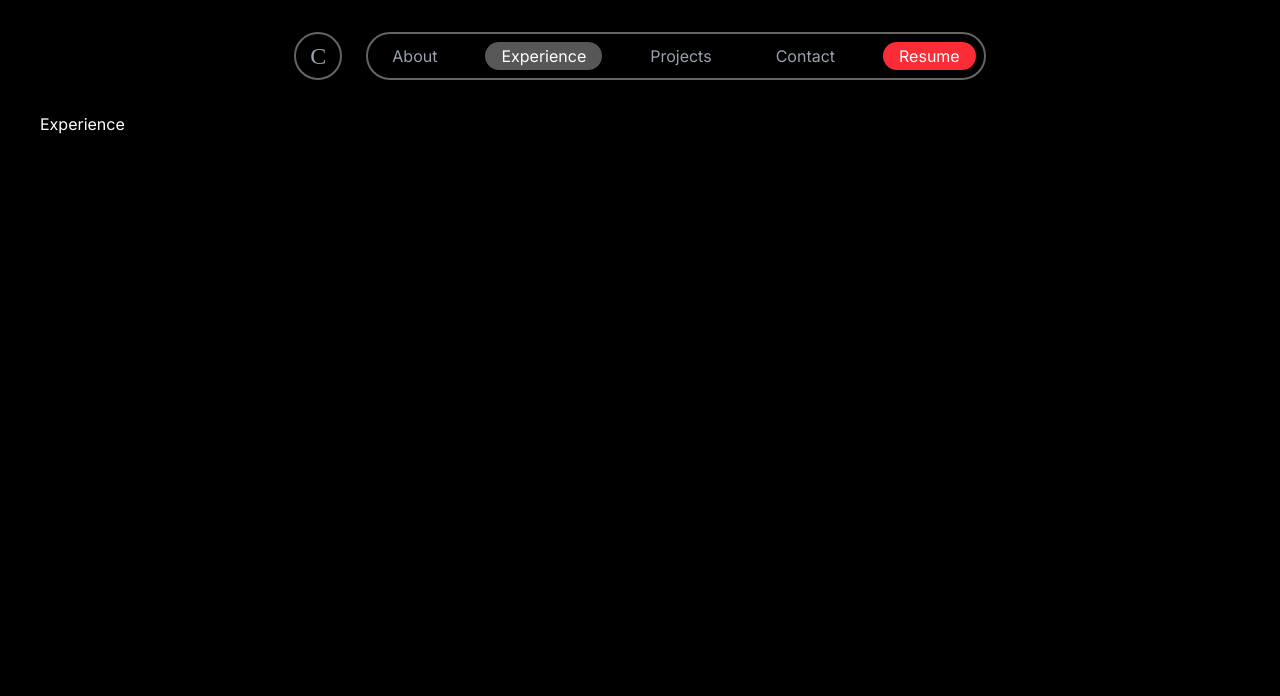
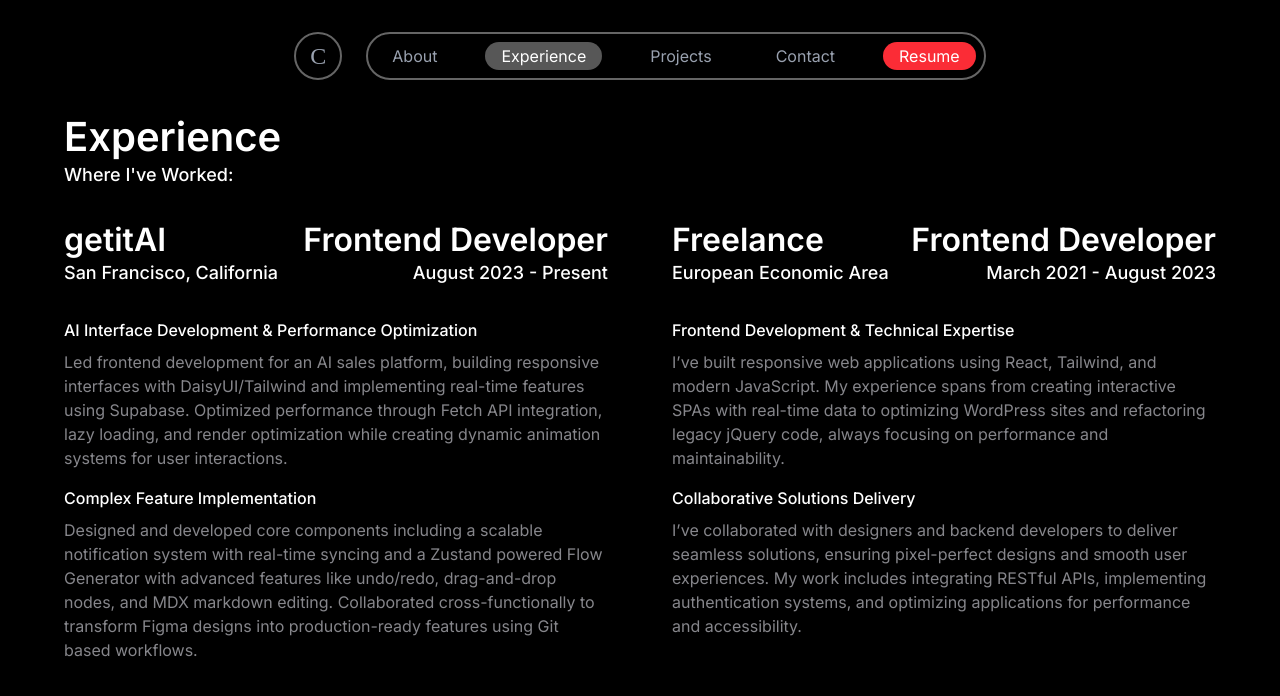
Before and after one commit to cristianvsirbu/portfolio, a Next.js app: page / in a window 1280 px wide. Both pictures are taken after a click on the button "Experience". Shown: the top 696 px of the page. Built offline with nearby package versions, Linux system fonts and the light colour scheme; a web font is replaced by a local one.

Commit message:
feat: implement Job component and enhance Experience and Projects sections

```diff
--- a/src/app/globals.css
+++ b/src/app/globals.css
@@ -34,6 +34,12 @@ body {
 .paragraph {
   font-size: 16px;
   font-weight: 400;
-  line-height: normal;
+  line-height: 1.5;
   color: #86868B;
 }
+
+.job-title {
+  font-size: 32px;
+  font-weight: 600;
+  line-height: normal;
+}
--- a/src/components/Experience.tsx
+++ b/src/components/Experience.tsx
@@ -1,7 +1,19 @@
 import React from 'react';
+import Job from './Job';
+import { JOBS } from '@/lib/constants';
 
 const Experience = () => {
-  return <div>Experience</div>;
+  return (
+    <section className="px-4 md:px-6">
+      <h1 className="title">Experience</h1>
+      <h2 className="subtitle">Where I&apos;ve Worked:</h2>
+      <div className="flex flex-col md:flex-row gap-16 mt-8">
+        {JOBS.map((job) => (
+          <Job key={job.company} job={job} />
+        ))}
+      </div>
+    </section>
+  );
 };
 
 export default Experience;
--- /dev/null
+++ b/src/components/Job.tsx
@@ -0,0 +1,33 @@
+import React from 'react';
+import { Job as JobType } from '@/lib/types';
+
+interface JobProps {
+  job: JobType;
+}
+
+const Job: React.FC<JobProps> = ({ job }) => {
+  return (
+    <div className="flex flex-col gap-8 w-full md:w-1/2">
+      <div className="flex items-center justify-between">
+        <div className="flex flex-col">
+          <h1 className="job-title">{job.company}</h1>
+          <h2 className="subtitle">{job.location}</h2>
+        </div>
+        <div className="flex flex-col items-end">
+          <h1 className="job-title">{job.position}</h1>
+          <h2 className="subtitle">{job.period}</h2>
+        </div>
+      </div>
+      <div className="flex flex-col gap-4">
+        {job.highlights.map((highlight, index) => (
+          <div key={index} className="flex flex-col gap-2">
+            <h3 className="font-medium">{highlight.title}</h3>
+            <p className="paragraph">{highlight.content}</p>
+          </div>
+        ))}
+      </div>
+    </div>
+  );
+};
+
+export default Job;
--- a/src/components/Projects.tsx
+++ b/src/components/Projects.tsx
@@ -1,7 +1,12 @@
 import React from 'react';
 
 const Projects = () => {
-  return <div>Projects</div>;
+  return (
+    <section className="px-4 md:px-6">
+      <h1 className="title">Projects</h1>
+      <h2 className="subtitle">Stuff I&apos;ve Made:</h2>
+    </section>
+  );
 };
 
 export default Projects;
--- a/src/lib/types.ts
+++ b/src/lib/types.ts
@@ -17,6 +17,7 @@ export interface Job {
   position: string;
   location: string;
   period: string;
+  actual?: boolean;
   highlights: {
     title: string;
     content: string;
```
